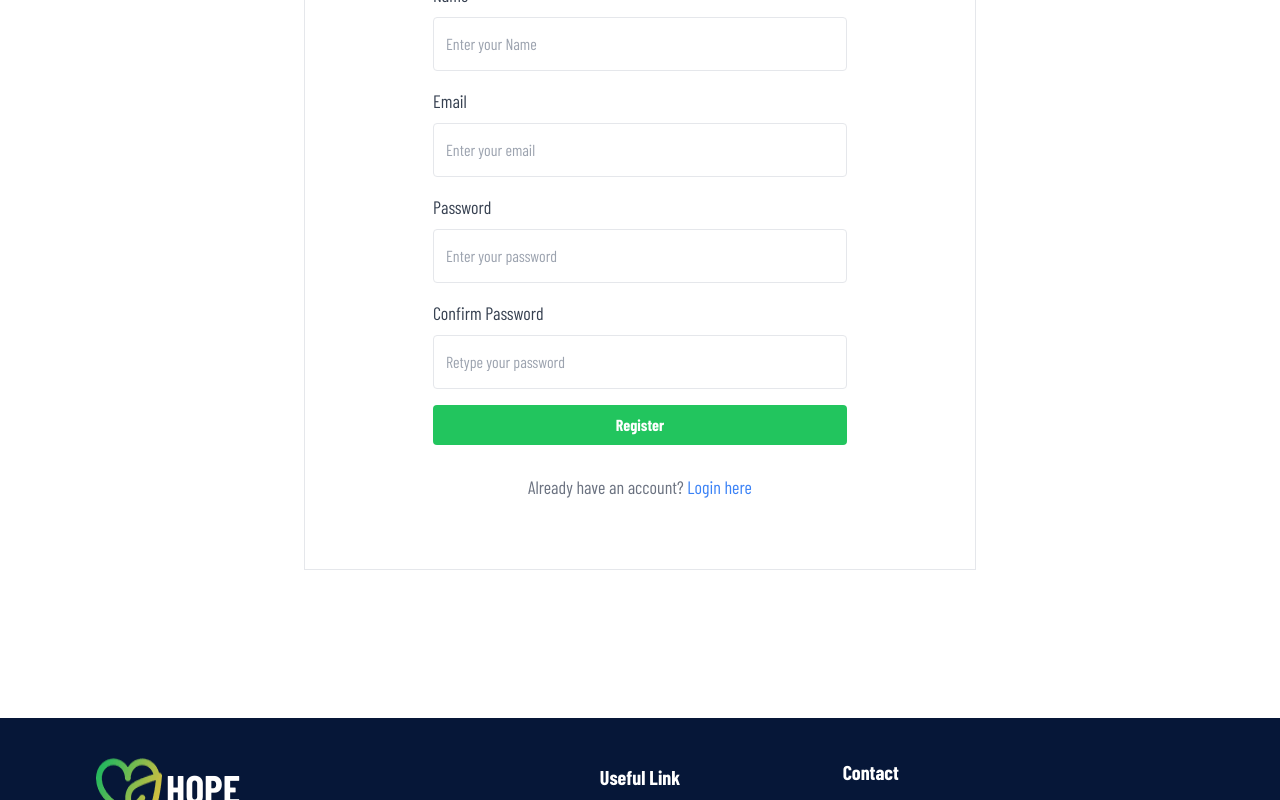
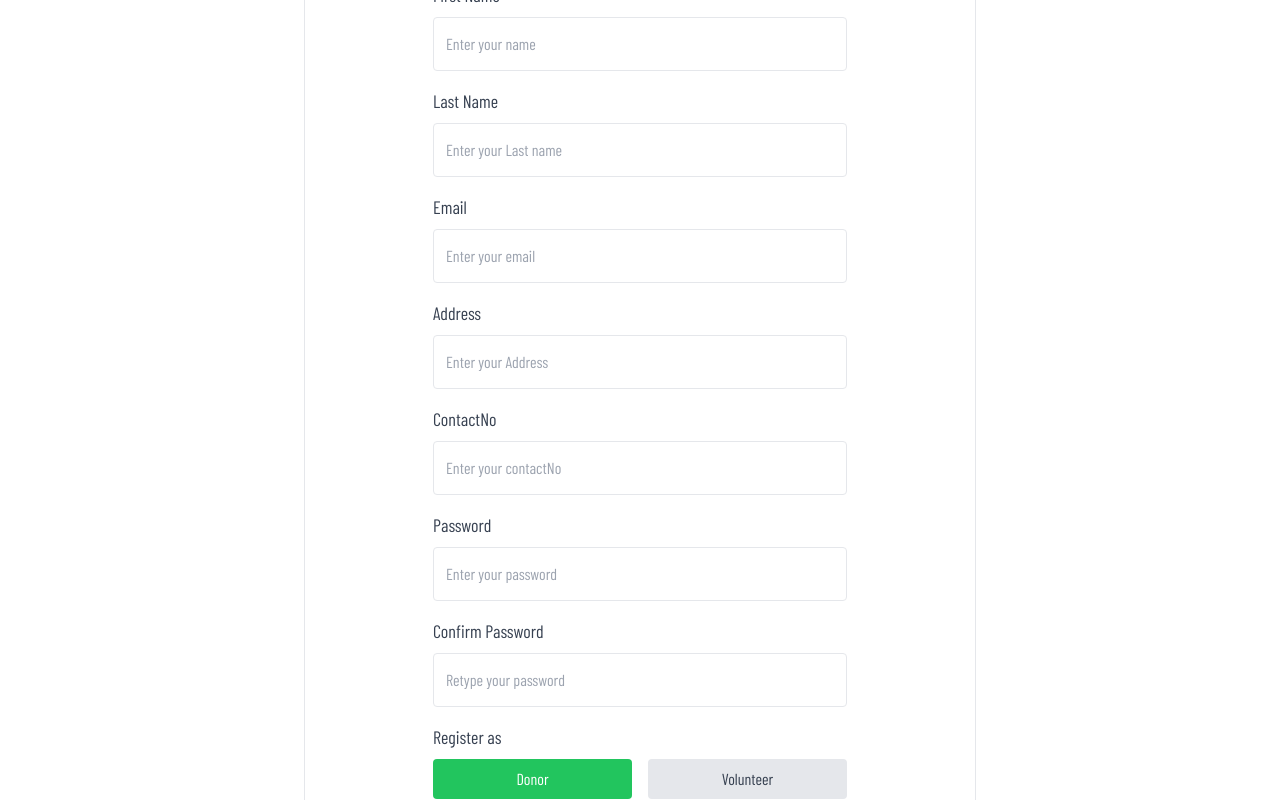
Before and after one commit to nayeemuddin-bd100/hope-charity-app, a Next.js app: page /register in a window 1280 px wide. Shown: the part 280-1080 px from the top of the page. Built offline with nearby package versions, Linux system fonts and the light colour scheme.

Commit message:
feat: complete register user server action

```diff
--- a/app/(auth)/register/page.tsx
+++ b/app/(auth)/register/page.tsx
@@ -1,35 +1,70 @@
 "use client";
 import Container from "@/app/components/shared/Container";
+import registerUser from "@/app/services/actions/registerUser";
 import Link from "next/link";
+import { useRouter } from "next/navigation";
 import { useState } from "react";
+import { SubmitHandler, useForm } from "react-hook-form";
+import toast from "react-hot-toast";
+
+interface IName {
+  firstName: string;
+  lastName: string;
+}
 interface FormData {
-  name: string;
+  name: IName;
   email: string;
+  address: string;
+  contactNo: string;
   password: string;
   confirmPassword: string;
+  userType: "donor" | "volunteer";
 }
+
 const Register = () => {
-  const [formData, setFormData] = useState<FormData>({
-    name: "",
-    email: "",
-    password: "",
-    confirmPassword: "",
+  const router = useRouter();
+  const [userType, setUserType] = useState<"donor" | "volunteer">("donor");
+  const {
+    register,
+    handleSubmit,
+    formState: { errors },
+  } = useForm<FormData>({
+    defaultValues: {
+      userType: "donor",
+    },
   });
 
-  const handleChange = (
-    e: React.ChangeEvent<HTMLInputElement | HTMLTextAreaElement>
-  ) => {
-    setFormData({ ...formData, [e.target.name]: e.target.value });
+  const onSubmit: SubmitHandler<FormData> = async (payload) => {
+    const userData = {
+      name: {
+        firstName: payload.name.firstName,
+        lastName: payload.name.lastName,
+      },
+      email: payload.email,
+      address: payload.address,
+      contactNo: payload.contactNo,
+      password: payload.password,
+      role: payload.userType,
+    };
+
+    try {
+      const data = await registerUser(userData);
+      console.log("🚀 ~ constonSubmit:SubmitHandler<FormData>= ~ data:", data);
+
+      if (data.data?._id) {
+        toast.success("Account created successfully");
+      }
+      router.push("/login");
+    } catch (error) {
+      console.log(error);
+      toast.error("Account register failed");
+    }
   };
 
-  const handleSubmit = (e: React.FormEvent<HTMLFormElement>) => {
-    e.preventDefault();
-    console.log(formData);
-  };
   return (
-    <div className="py-32  lg:px-10  min-h-[calc(100vh-90px)]">
+    <div className="py-32 lg:px-10 min-h-[calc(100vh-90px)]">
       <Container>
-        <div className="w-full sm:w-2/3 lg:2/4 2xl:w-3/5  mx-auto border py-10 px-5 sm:px-12 md:px-20 lg:px-32">
+        <div className="w-full sm:w-2/3 xl:w-4/6 2xl:w-3/5 mx-auto border py-10 px-5 sm:px-12 md:px-20 lg:px-32">
           <h2 className="text-3xl lg:text-4xl text-gray-800 text-center">
             Register
           </h2>
@@ -37,23 +72,50 @@ const Register = () => {
             Register your account
           </p>
 
-          <form onSubmit={handleSubmit} className="mt-5">
+          <form onSubmit={handleSubmit(onSubmit)} className="mt-5">
             <div className="mb-4">
               <label
-                htmlFor="email"
+                htmlFor="firstName"
                 className="block text-gray-700 text-lg mb-2"
               >
-                Name
+                First Name
               </label>
               <input
-                type="text"
-                id="name"
-                name="name"
-                value={formData.name}
-                onChange={handleChange}
-                className=" border rounded border-gray-200 w-full sm:w-4/5 lg:w-full py-4 px-3 text-gray-700 leading-tight focus:outline-none focus:border-green-500"
-                placeholder="Enter your Name"
+                {...register("name.firstName", {
+                  required: "First name is required",
+                })}
+                type="firstName"
+                id="firstName"
+                className="border rounded border-gray-200 w-full  py-4 px-3 text-gray-700 leading-tight focus:outline-none focus:border-green-500"
+                placeholder="Enter your name"
               />
+              {errors.name?.firstName && (
+                <p className="text-red-500 text-xs italic">
+                  {errors.name?.firstName?.message}
+                </p>
+              )}
+            </div>{" "}
+            <div className="mb-4">
+              <label
+                htmlFor="lastName"
+                className="block text-gray-700 text-lg mb-2"
+              >
+                Last Name
+              </label>
+              <input
+                {...register("name.lastName", {
+                  required: "Last name is required",
+                })}
+                type="lastName"
+                id="lastName"
+                className="border rounded border-gray-200 w-full  py-4 px-3 text-gray-700 leading-tight focus:outline-none focus:border-green-500"
+                placeholder="Enter your Last name"
+              />
+              {errors.name?.lastName && (
+                <p className="text-red-500 text-xs italic">
+                  {errors.name?.lastName?.message}
+                </p>
+              )}
             </div>
             <div className="mb-4">
               <label
@@ -63,16 +125,68 @@ const Register = () => {
                 Email
               </label>
               <input
-                type="text"
+                {...register("email", {
+                  required: "Email is required",
+                  pattern: {
+                    value: /\S+@\S+\.\S+/,
+                    message: "Invalid email address",
+                  },
+                })}
+                type="email"
                 id="email"
-                name="email"
-                value={formData.email}
-                onChange={handleChange}
-                className=" border rounded border-gray-200 w-full sm:w-4/5 lg:w-full py-4 px-3 text-gray-700 leading-tight focus:outline-none focus:border-green-500"
+                className="border rounded border-gray-200 w-full  py-4 px-3 text-gray-700 leading-tight focus:outline-none focus:border-green-500"
                 placeholder="Enter your email"
               />
+              {errors.email && (
+                <p className="text-red-500 text-xs italic">
+                  {errors.email.message}
+                </p>
+              )}
             </div>
-
+            <div className="mb-4">
+              <label
+                htmlFor="Address"
+                className="block text-gray-700 text-lg mb-2"
+              >
+                Address
+              </label>
+              <input
+                {...register("address", {
+                  required: "Address is required",
+                })}
+                type="Address"
+                id="Address"
+                className="border rounded border-gray-200 w-full  py-4 px-3 text-gray-700 leading-tight focus:outline-none focus:border-green-500"
+                placeholder="Enter your Address"
+              />
+              {errors.email && (
+                <p className="text-red-500 text-xs italic">
+                  {errors.address?.message}
+                </p>
+              )}
+            </div>
+            <div className="mb-4">
+              <label
+                htmlFor="contactNo"
+                className="block text-gray-700 text-lg mb-2"
+              >
+                ContactNo
+              </label>
+              <input
+                {...register("contactNo", {
+                  required: "ContactNo is required",
+                })}
+                type="contactNo"
+                id="contactNo"
+                className="border rounded border-gray-200 w-full  py-4 px-3 text-gray-700 leading-tight focus:outline-none focus:border-green-500"
+                placeholder="Enter your contactNo"
+              />
+              {errors.contactNo && (
+                <p className="text-red-500 text-xs italic">
+                  {errors.contactNo?.message}
+                </p>
+              )}
+            </div>
             <div className="mb-4">
               <label
                 htmlFor="password"
@@ -81,43 +195,98 @@ const Register = () => {
                 Password
               </label>
               <input
-                type="text"
+                {...register("password", {
+                  required: "Password is required",
+                  minLength: {
+                    value: 6,
+                    message: "Password must be at least 6 characters",
+                  },
+                })}
+                type="password"
                 id="password"
-                name="password"
-                value={formData.password}
-                onChange={handleChange}
-                className=" border rounded border-gray-200 w-full sm:w-4/5 lg:w-full py-4 px-3 text-gray-700 leading-tight focus:outline-none focus:border-green-500"
+                className="border rounded border-gray-200 w-full  py-4 px-3 text-gray-700 leading-tight focus:outline-none focus:border-green-500"
                 placeholder="Enter your password"
               />
+              {errors.password && (
+                <p className="text-red-500 text-xs italic">
+                  {errors.password.message}
+                </p>
+              )}
             </div>
-
             <div className="mb-4">
               <label
-                htmlFor="password"
+                htmlFor="confirmPassword"
                 className="block text-gray-700 text-lg mb-2"
               >
                 Confirm Password
               </label>
               <input
-                type="text"
+                {...register("confirmPassword", {
+                  required: "Please confirm your password",
+                  validate: (value) =>
+                    value ===
+                      (document.getElementById("password") as HTMLInputElement)
+                        .value || "Passwords do not match",
+                })}
+                type="password"
                 id="confirmPassword"
-                name="confirmPassword"
-                value={formData.confirmPassword}
-                onChange={handleChange}
-                className=" border rounded border-gray-200 w-full sm:w-4/5 lg:w-full py-4 px-3 text-gray-700 leading-tight focus:outline-none focus:border-green-500"
+                className="border rounded border-gray-200 w-full  py-4 px-3 text-gray-700 leading-tight focus:outline-none focus:border-green-500"
                 placeholder="Retype your password"
               />
+              {errors.confirmPassword && (
+                <p className="text-red-500 text-xs italic">
+                  {errors.confirmPassword.message}
+                </p>
+              )}
             </div>
-
+            {/* User Type Selection */}
+            <div className="mb-4">
+              <label className="block text-gray-700 text-lg mb-2">
+                Register as
+              </label>
+              <div className="flex space-x-4">
+                <button
+                  type="button"
+                  className={`flex-1 py-2 px-4 rounded ${
+                    userType === "donor"
+                      ? "bg-green-500 text-white"
+                      : "bg-gray-200 text-gray-700"
+                  }`}
+                  onClick={() => setUserType("donor")}
+                >
+                  Donor
+                </button>
+                <button
+                  type="button"
+                  className={`flex-1 py-2 px-4 rounded ${
+                    userType === "volunteer"
+                      ? "bg-green-500 text-white"
+                      : "bg-gray-200 text-gray-700"
+                  }`}
+                  onClick={() => setUserType("volunteer")}
+                >
+                  Volunteer
+                </button>
+              </div>
+              <input
+                type="hidden"
+                {...register("userType", { required: true })}
+                value={userType}
+              />
+              {errors.userType && (
+                <p className="text-red-500 text-xs italic">
+                  Please select a user type
+                </p>
+              )}
+            </div>
             <button
               type="submit"
               className="bg-green-500 hover:bg-green-700 w-full text-white font-bold py-2 px-8 rounded focus:outline-none focus:shadow-outline"
             >
-              Register
+              Register as {userType === "donor" ? "Donor" : "Volunteer"}
             </button>
-
-            <Link href={"/login"} className="">
-              <p className="text-center my-4  w-full sm:w-4/5 lg:w-full py-3 text-gray-500 text-lg">
+            <Link href="/login" className="">
+              <p className="text-center my-4 w-full  py-3 text-gray-500 text-lg">
                 Already have an account?{" "}
                 <span className="inline-block text-blue-500 hover:text-blue-600 hover:underline">
                   Login here
--- /dev/null
+++ b/app/services/actions/registerUser.ts
@@ -0,0 +1,31 @@
+interface IUserData {
+  name: {
+    firstName: string;
+    lastName: string;
+  };
+  email: string;
+  address: string;
+  contactNo: string;
+  password: string;
+  role: string;
+}
+
+const registerUser = async (data: IUserData) => {
+  const response = await fetch(
+    `${process.env.NEXT_PUBLIC_BACKEND_API_URL}/users/create-user`,
+    {
+      method: "POST",
+      headers: {
+        "Content-Type": "application/json",
+      },
+      body: JSON.stringify(data),
+      cache: "no-store",
+    }
+  );
+
+  const result = await response.json();
+
+  return result;
+};
+
+export default registerUser;
```
Also changed, not shown: app/(auth)/login/page.tsx (+5 -6 lines).
